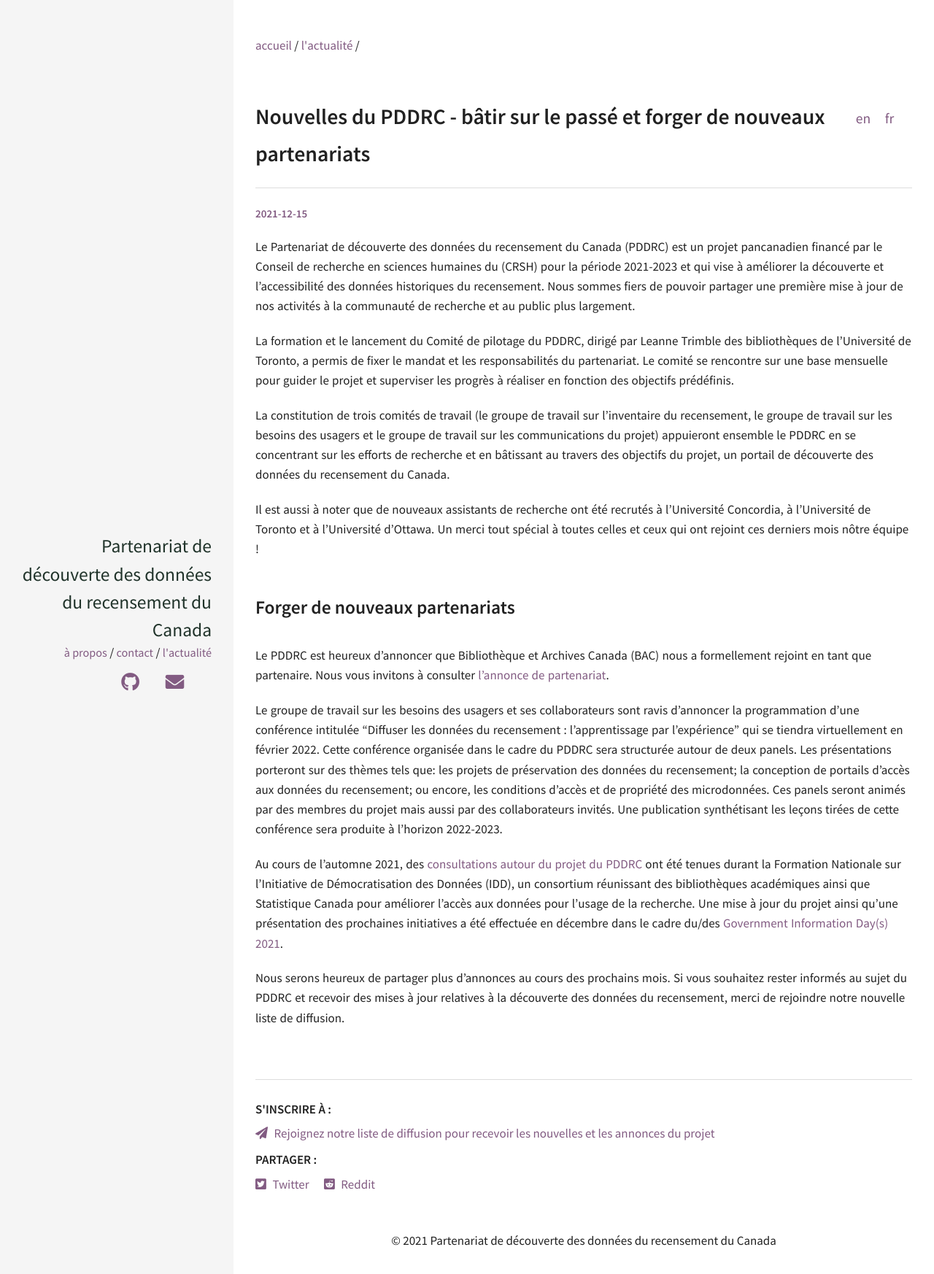
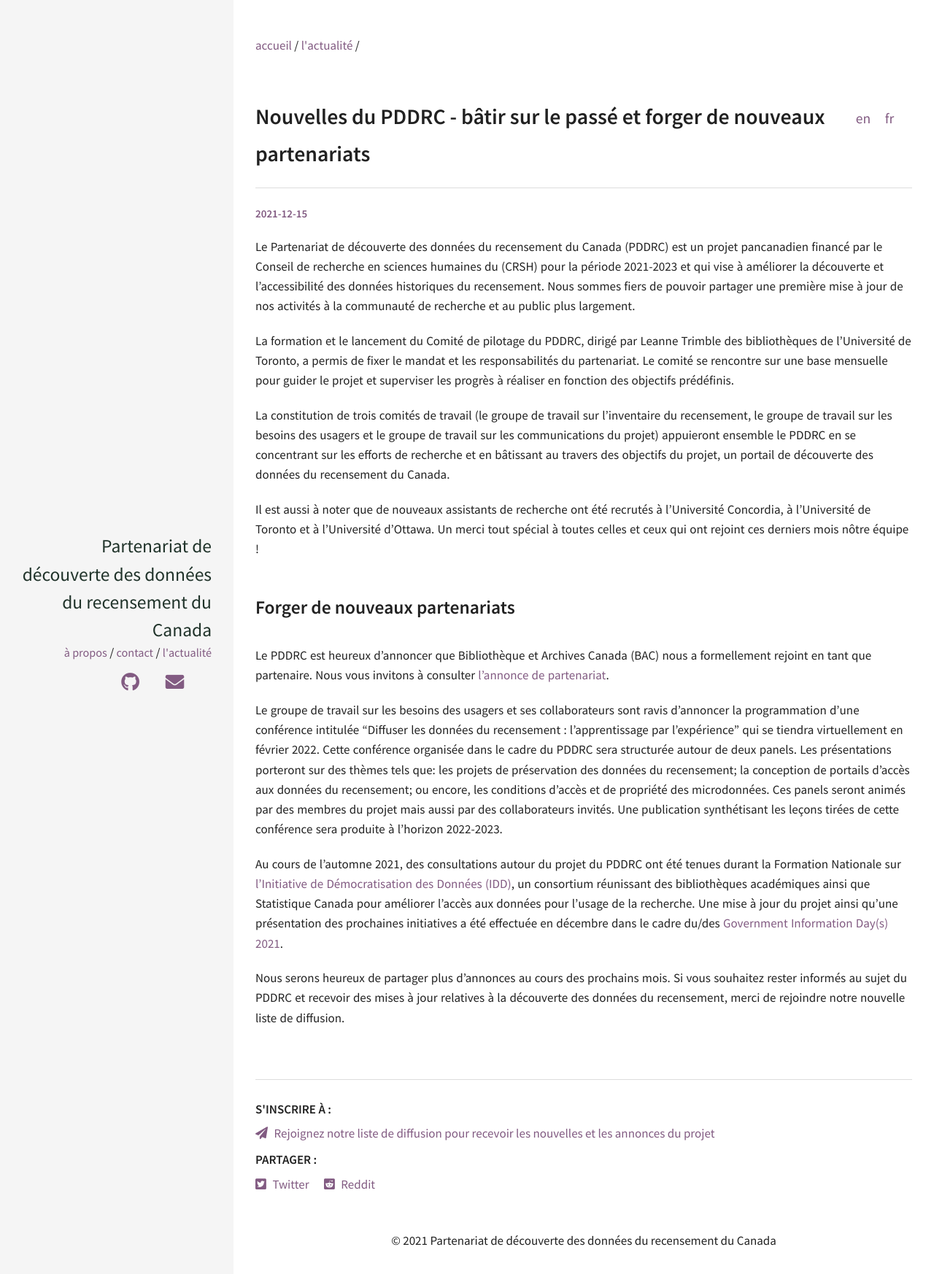
Before and after one commit to census-recensement/census-recensement.github.io, a Jekyll site: the page built from fr/l-actualite/_posts/2021-12-15-nouveaux-partenariats.md, in a window 1280 px wide. Shown: the top 1746 px of the page at 73% size. Built offline with Jekyll 4.4.1, drawn with Linux system fonts in a browser that asks for light colours.

Commit message:
fixing link placement

```diff
--- a/fr/l-actualite/_posts/2021-12-15-nouveaux-partenariats.md
+++ b/fr/l-actualite/_posts/2021-12-15-nouveaux-partenariats.md
@@ -20,7 +20,7 @@ Le PDDRC est heureux d’annoncer que Bibliothèque et Archives Canada (BAC) nou
 
 Le groupe de travail sur les besoins des usagers et ses collaborateurs sont ravis d’annoncer la programmation d’une conférence intitulée “Diffuser les données du recensement : l'apprentissage par l’expérience” qui se tiendra virtuellement en février 2022. Cette conférence organisée dans le cadre du PDDRC sera structurée autour de deux panels. Les présentations porteront sur des thèmes tels que:  les projets de préservation des données du recensement; la conception de portails d’accès aux données du recensement; ou encore, les conditions d’accès et de propriété des microdonnées. Ces panels seront animés par des membres du projet mais aussi par des collaborateurs invités. Une publication synthétisant les leçons tirées de cette conférence sera produite à l’horizon 2022-2023.
 
-Au cours de l’automne 2021, des [consultations autour du projet du PDDRC](https://dli-training.github.io/2021/fr/1-historical/) ont été tenues durant la Formation Nationale sur l’Initiative de Démocratisation des Données (IDD), un consortium réunissant des bibliothèques académiques ainsi que Statistique Canada pour améliorer l’accès aux données pour l’usage de la recherche. Une mise à jour du projet ainsi qu’une présentation des prochaines initiatives a été effectuée en décembre dans le cadre du/des [Government Information Day(s) 2021](https://www.governmentinformationday.ca/).
+Au cours de l’automne 2021, des consultations autour du projet du PDDRC ont été tenues durant la Formation Nationale sur [l’Initiative de Démocratisation des Données (IDD)](https://dli-training.github.io/2021/fr/1-historical/), un consortium réunissant des bibliothèques académiques ainsi que Statistique Canada pour améliorer l’accès aux données pour l’usage de la recherche. Une mise à jour du projet ainsi qu’une présentation des prochaines initiatives a été effectuée en décembre dans le cadre du/des [Government Information Day(s) 2021](https://www.governmentinformationday.ca/).
 
 Nous serons heureux de partager plus d’annonces au cours des prochains mois.
 Si vous souhaitez rester informés au sujet du PDDRC et recevoir des mises à jour relatives à la découverte des données du recensement, merci de rejoindre notre nouvelle liste de diffusion.
```
Also changed, not shown: en/news/_posts/2021-12-15-first-quarterly.md (+1 -1 lines).
